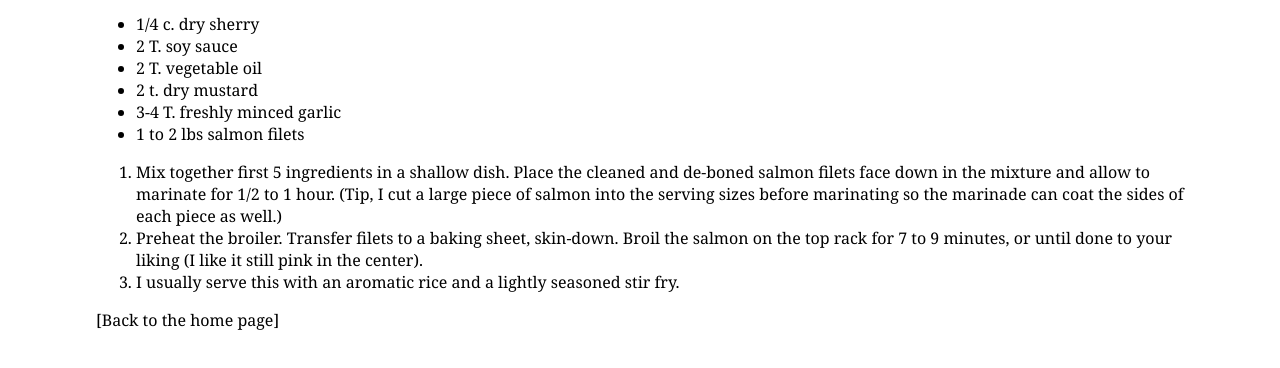
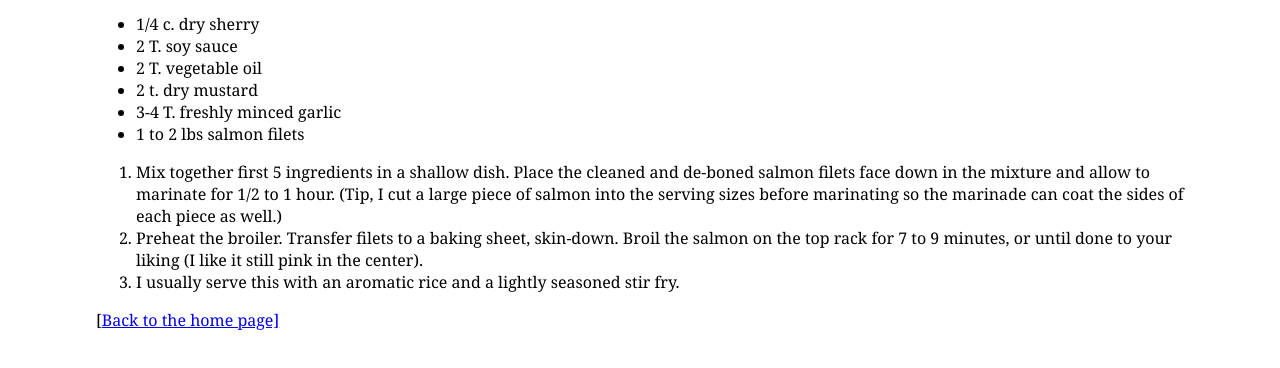
Before and after one commit to vonstevens/fid, a plain HTML site: page jenskitchen/recipes/salmon.html in a window 1280 px wide. Shown: the part 128-496 px from the top of the page. Drawn offline with Linux system fonts and the light colour scheme.

Commit message:
Update salmon.html

```diff
--- a/jenskitchen/recipes/salmon.html
+++ b/jenskitchen/recipes/salmon.html
@@ -43,7 +43,7 @@ small {
   <li>I usually serve this with an aromatic rice and a lightly seasoned stir fry.</li>
 </ol>
 
-<p>[Back to the home page]</p>
+<p>[<a href="../../index.html">Back to the home page]</p>
 
 </body>
 </html>
```
